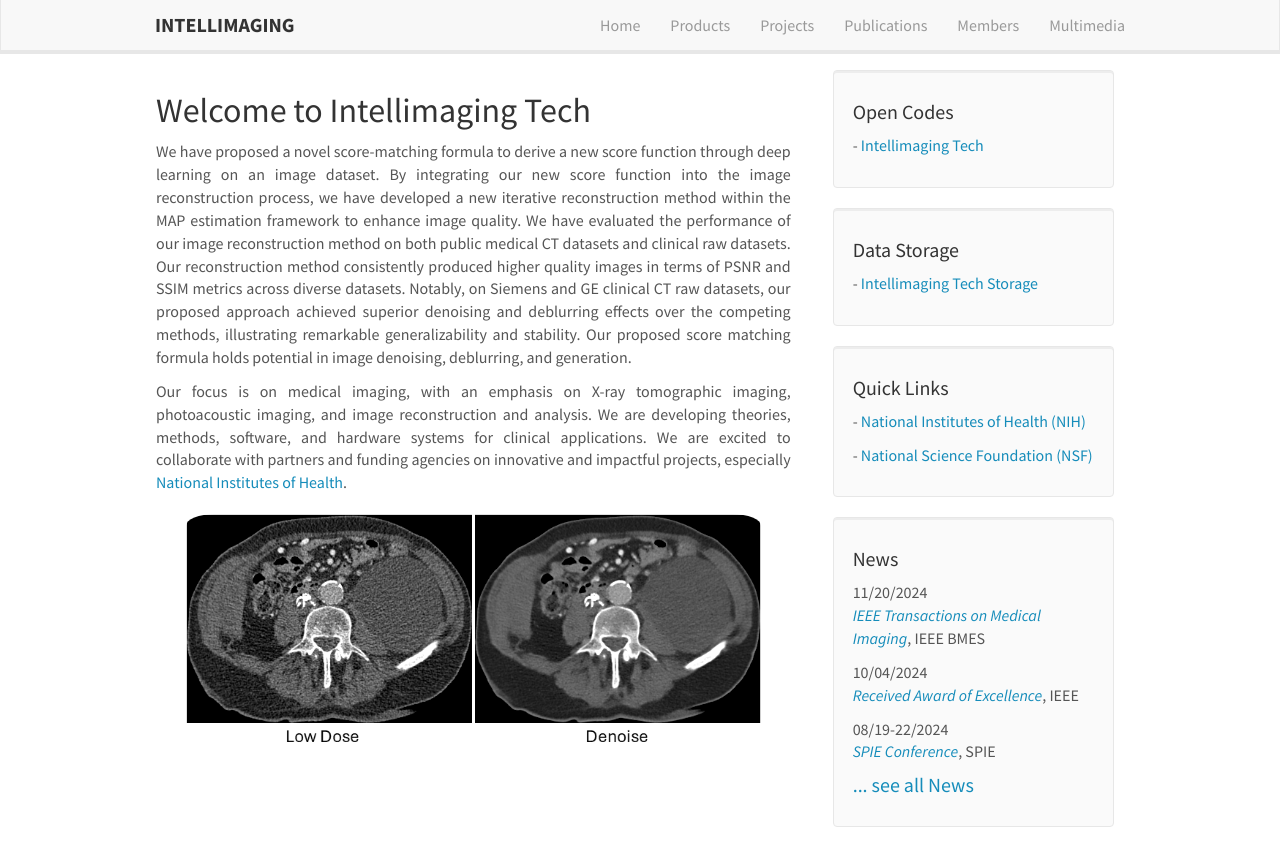
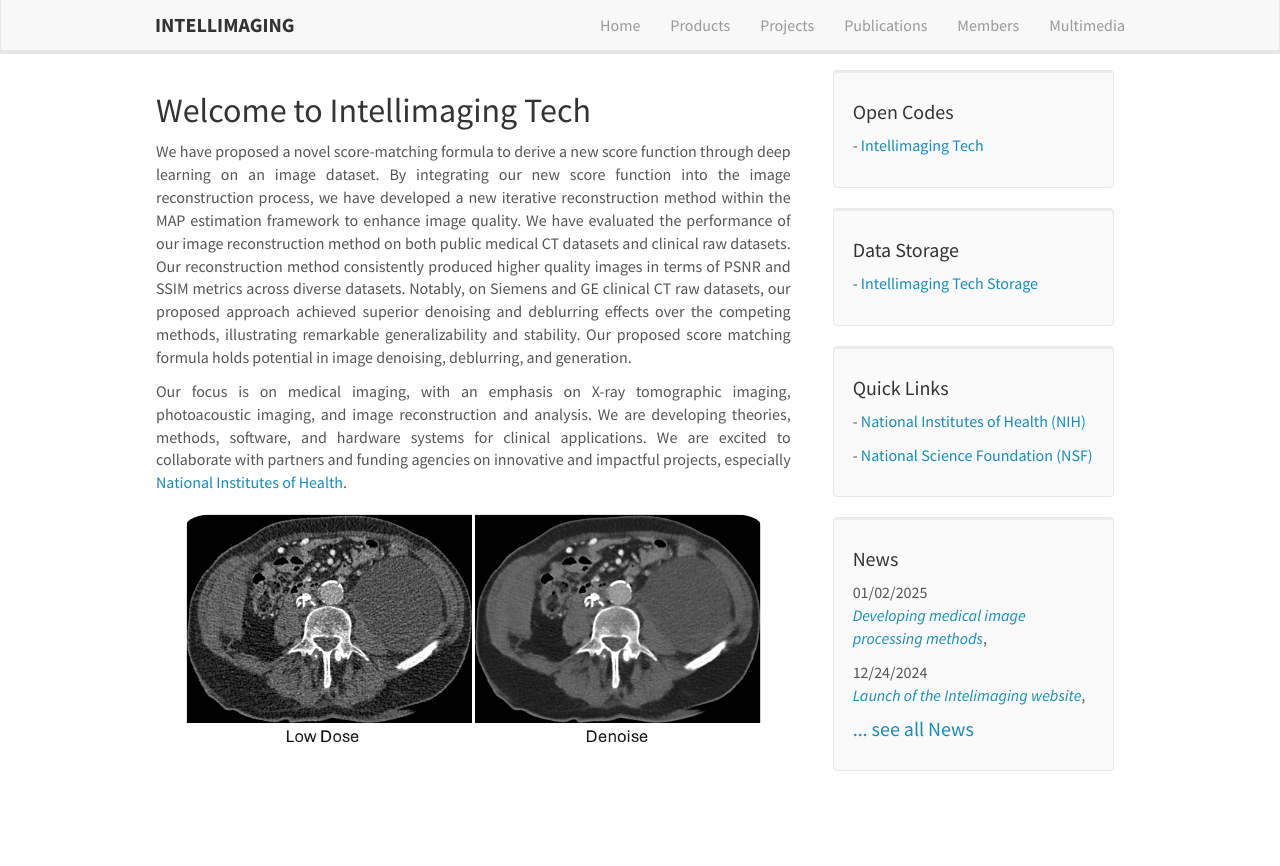
Before and after one commit to intellimaging/intellimaging.github.io, a Jekyll site: the page built from _pages/home.md, in a window 1280 px wide. Shown: the top 866 px of the page. Built offline with Jekyll 4.4.1, drawn with Linux system fonts in a browser that asks for light colours.

Commit message:
Update news.yml

```diff
--- a/_data/news.yml
+++ b/_data/news.yml
@@ -1,14 +1,9 @@
-- date: 11/20/2024
-  headline:  IEEE Transactions on Medical Imaging
-  url: https://www.ieeetmi.org/new-eic
-  site: IEEE BMES
+- date: 01/02/2025
+  headline:  Developing medical image processing methods
+  url: ttps://www.intellimaging.com
+  site:
 
-- date: 10/04/2024
-  headline:  Received Award of Excellence
-  url: https://webforms.rpi.edu/founders-award-excellence
-  site: IEEE
-
-- date: 08/19-22/2024
-  headline:  SPIE Conference
-  url: https://spie.org/opo/conferencedetails/x-ray-tomography
-  site: SPIE
+- date: 12/24/2024
+  headline:  Launch of the Intelimaging website
+  url: https://www.intellimaging.com
+  site:
```
